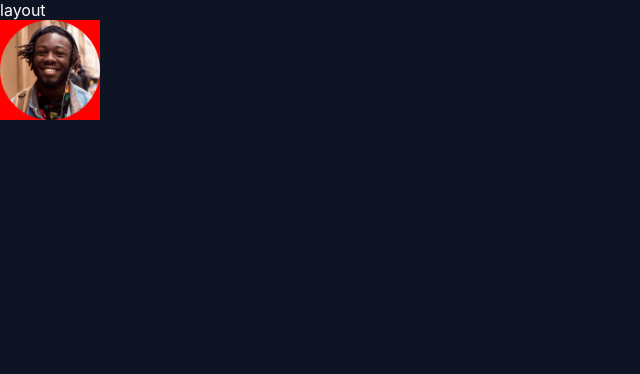
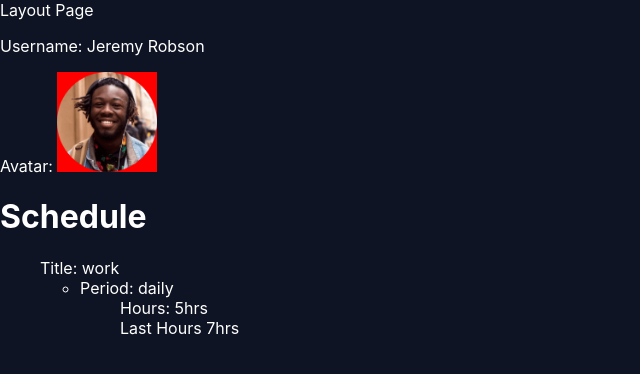
Before and after one commit to monsterkosh/jeremy-project, a React (Create React App) app: page / in a window 1280 px wide. Shown: the top 374 px of the page, without its empty margins (0-640 px from the left). Built offline with nearby package versions, Linux system fonts and the light colour scheme.

Commit message:
layout data example

```diff
--- a/src/components/Layout/Layout.jsx
+++ b/src/components/Layout/Layout.jsx
@@ -1,28 +1,26 @@
 import React from 'react';
 import style from './layout.module.css';
-import CardGroup from '../CardGroup/CardGroup.js';
-import Card from '../Cards/Card';
 import { user } from '../../data/data';
-import avatar from '../../assets/images/image-jeremy.png';
 
 const Layout = () => {
-  // const [schedule, setSchedule] = useState();
-  // let dailySchedule = {};
-  // let weeklySchedule = {};
-  // let monthlySchedule = {};
-
-  console.log(user.avatar);
-
-  let variable = user.avatar;
+  console.log(user);
 
   return (
     <div className={style.container}>
-      <div>layout</div>
-      <img className={style.img_style} src={variable} alt="" />
-      {/* <p>{data.user.name}</p> */}
-      {/*
-      <CardGroup />
-      <Card /> */}
+      <div>Layout Page</div>
+      <p>Username: {user.name}</p>
+      <div>
+        Avatar: <img className={style.img_style} src={user.avatar} alt="" />
+      </div>
+      <h1>Schedule</h1>
+      <ul>
+        Title: {user.schedule.work.name}
+        <ul>
+          <li>Period: {user.schedule.work.period.daily.name}</li>
+          <ol> Hours: {user.schedule.work.period.daily.hours}hrs</ol>
+          <ol> Last Hours {user.schedule.work.period.daily.lastPeriod}hrs</ol>
+        </ul>
+      </ul>
     </div>
   );
 };
```
